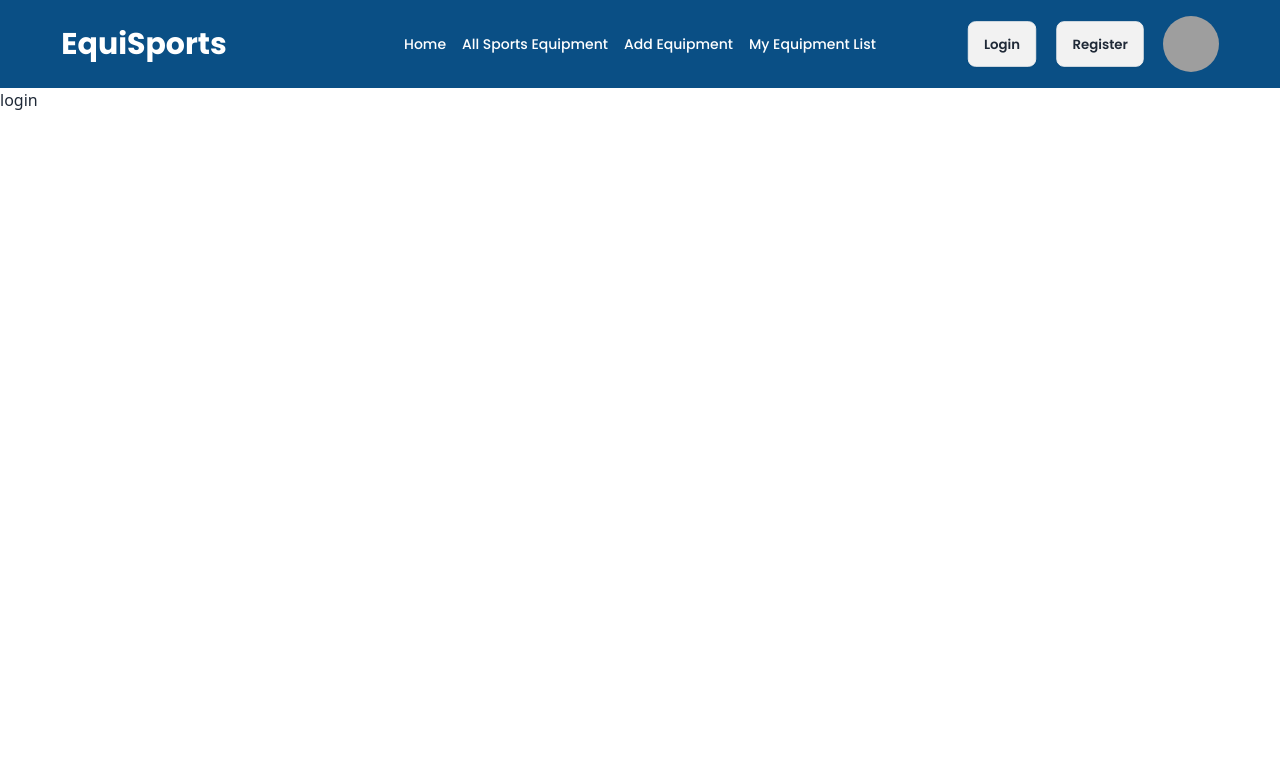
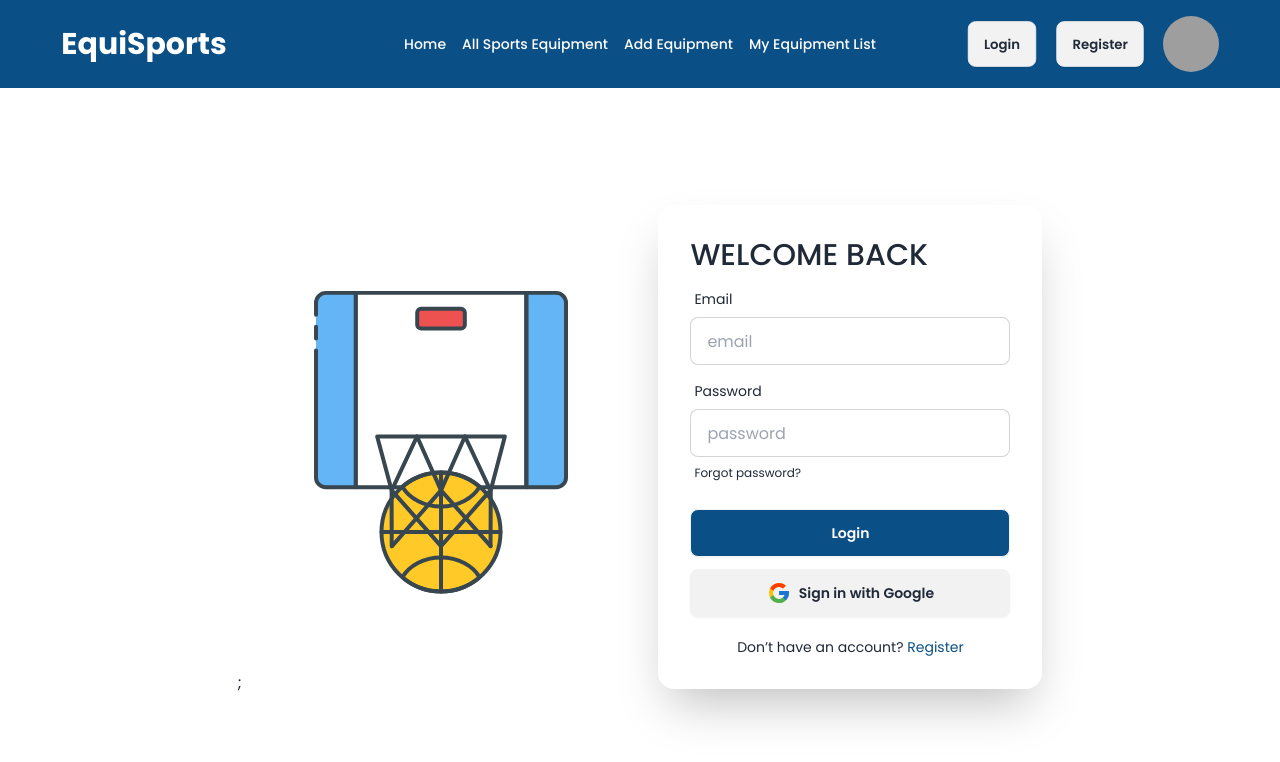
Before and after one commit to abdurrahmansoftlinkbd/equi-sports, a React (Vite) app: page /login in a window 1280 px wide. Shown: the top 762 px of the page. Built offline with nearby package versions, Linux system fonts and the light colour scheme; grey boxes are pictures that could not be loaded.

Commit message:
added lottie and styled login page

```diff
--- a/package.json
+++ b/package.json
@@ -15,6 +15,7 @@
     "match-sorter": "^8.0.0",
     "react": "^18.3.1",
     "react-dom": "^18.3.1",
+    "react-icons": "^5.4.0",
     "react-router-dom": "^7.0.2",
     "sort-by": "^1.2.0",
     "swiper": "^11.1.15"
--- a/src/pages/Login.jsx
+++ b/src/pages/Login.jsx
@@ -1,7 +1,61 @@
+import Lottie from "lottie-react";
+import ball from "../assets/ball.json";
+import { FcGoogle } from "react-icons/fc";
+import { Link } from "react-router-dom";
+
 const Login = () => {
   return (
-    <div>
-      <h2>login</h2>
+    <div className="hero mt-24 font-poppins">
+      <div className="hero-content flex-col lg:flex-row">
+        <div className="w-2/5">
+          <Lottie animationData={ball} />;
+        </div>
+        <div className="card w-full max-w-sm shrink-0 shadow-2xl">
+          <form className="card-body">
+            <h2 className="uppercase font-medium text-3xl">Welcome Back</h2>
+            <div className="form-control">
+              <label className="label">
+                <span className="label-text">Email</span>
+              </label>
+              <input
+                type="email"
+                placeholder="email"
+                className="input input-bordered"
+                required
+              />
+            </div>
+            <div className="form-control">
+              <label className="label">
+                <span className="label-text">Password</span>
+              </label>
+              <input
+                type="password"
+                placeholder="password"
+                className="input input-bordered"
+                required
+              />
+              <label className="label">
+                <a href="#" className="label-text-alt link link-hover">
+                  Forgot password?
+                </a>
+              </label>
+            </div>
+            <div className="form-control">
+              <button className="btn mt-3 bg-primary text-white ">Login</button>
+              <button className="btn my-3 ">
+                <FcGoogle className="text-2xl" />
+                Sign in with Google
+              </button>
+              <p className="text-sm text-center mt-2">
+                Don’t have an account?{" "}
+                <Link className="text-primary" to="/register">
+                  Register
+                </Link>
+              </p>
+            </div>
+          </form>
+        </div>
+      </div>
     </div>
   );
 };
```
Also changed, not shown: 1 other file (tests, documents, lock files or other folders).
